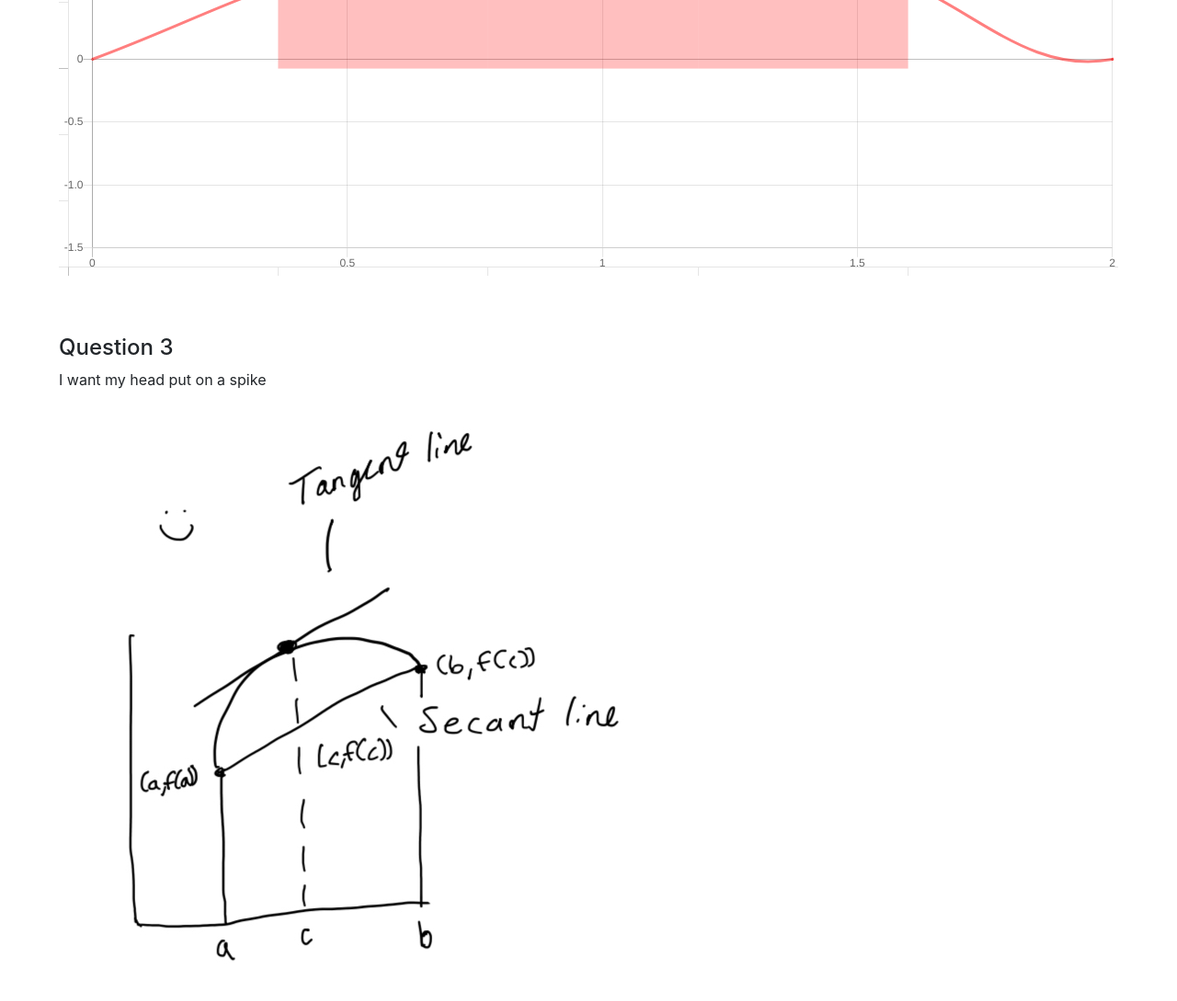
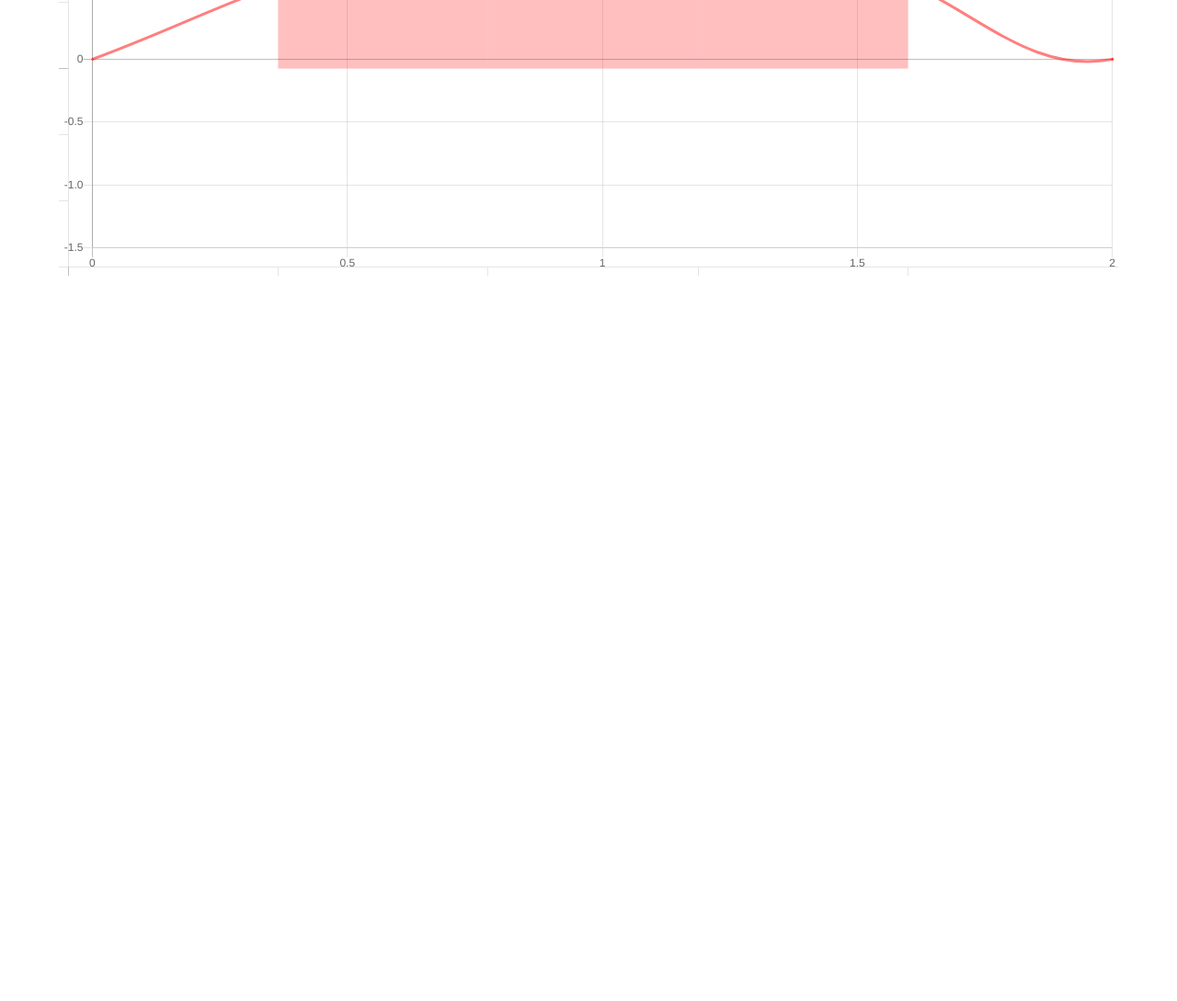
Before and after one commit to mxqrz/STEPUP-CW, a plain HTML site: page index.html in a window 1280 px wide. Shown: the part 1048-2137 px from the top of the page at 92% size. After the commit the page ends 1348 px from the top, so only its background shows below. Drawn offline with nearby package versions, Linux system fonts and the light colour scheme.

Commit message:
Update index.html

```diff
--- a/index.html
+++ b/index.html
@@ -22,7 +22,7 @@
     <h3>STEPUP Calculus Workshop - Daniel Permane</h3>
     <h4>Question 1</h4>
 
-    <p class="w-50">I think it is practically impossible to find the absolute area because that would require there to be an infinite amount of approximations under the curve. I personally would go about dividing the graph up in rectangles, as demonstrated in the lecture, and as the width of the rectangles become smaller, it would theoretically get closer to the actual answer. Here is a demo I whipped up to display my method of thinking. The sum is basically wrong because I don't know how to actually solve Riemann sums yet but I tried my best; the actual area under the curve for <span><object data="defaulteq.svg" class="align-text-bottom"></object></span> is around 1.5.</p>
+    <p class="w-50">I think it is practically impossible to find the absolute area because that would require there to be an infinite amount of approximations under the curve. I personally would go about dividing the graph up in rectangles, as demonstrated in the lecture, and as the width of the rectangles become smaller, it would theoretically get closer to the actual answer. Here is a demo I whipped up to display my method of thinking. The sum is incorrect because it does not properly account for the signed area; the actual area under the curve for <span><object data="defaulteq.svg" class="align-text-bottom"></object></span>, which is the default equation, is around 1.5.</p>
 
     <h5 style="margin-bottom: 1rem;">Riemann sum visualization</h5>
     <p>Limitations include the function input, which cannot include exponents. Trigonometric functions must be written according to JavaScript's library in respect to x.</p>
@@ -53,9 +53,6 @@
             <canvas id="second-graph"></canvas>
         </div>
     </div>
-    <h4 style="margin-top: 30rem">Question 3</h4>
-    <p>I want my head put on a spike</p>
-    <img src="diagram.jpg">
     <script>
         // y = -((x - 1) * (x - 1)) + 1
         console.log("hi");
```
